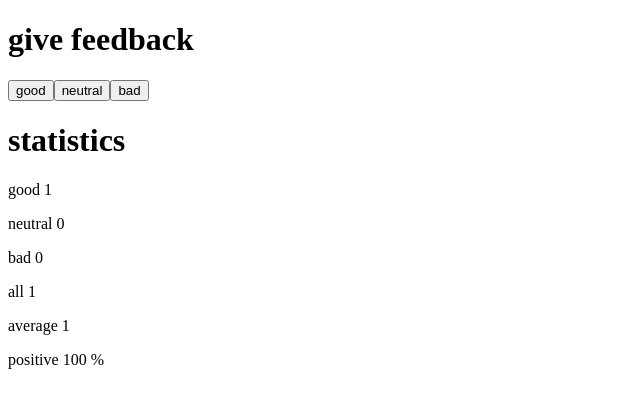
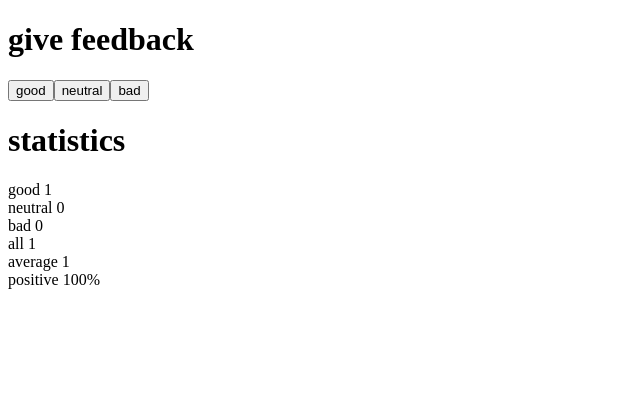
Before and after one commit to sinisaarinen/full-stack-open-exercises, a React (Create React App) app in the folder osa1/unicafe/unicafe/: page / in a window 1280 px wide. Both pictures are taken after a click on the button "good". Shown: the top 408 px of the page, without its empty margins (0-640 px from the left). Built offline with nearby package versions, Linux system fonts and the light colour scheme.

Commit message:
added exercise 1.10

```diff
--- a/osa1/unicafe/unicafe/src/index.js
+++ b/osa1/unicafe/unicafe/src/index.js
@@ -1,5 +1,13 @@
 import React, { useState } from 'react'
 import ReactDOM from 'react-dom'
+
+const StatisticLine = ({text, value}) => {
+  return (
+    <div>
+      {text} {value}
+    </div>
+  )
+  }
 
 const Statistics = ({good, neutral, bad}) => {
   if (good === 0 && neutral === 0 && bad === 0) {
@@ -7,15 +15,15 @@ const Statistics = ({good, neutral, bad}) => {
       <p>No feedback given</p>
     )
   }
- return (
-   <>
-  <p>good {good}</p>
-  <p>neutral {neutral}</p>
-  <p>bad {bad}</p>
-  <p>all {good+neutral+bad}</p>
-  <p>average {(good-bad)/(good+neutral+bad) || 0}</p>
-  <p>positive {100*good/(good+neutral+bad) || 0} %</p>
-  </>
+  return(
+    <div>
+      <StatisticLine text="good" value={good} />
+      <StatisticLine text="neutral" value={neutral} />
+      <StatisticLine text="bad" value={bad} />
+      <StatisticLine text="all" value={good+neutral+bad} />
+      <StatisticLine text="average" value={(good-bad)/(good+neutral+bad) || 0} />
+      <StatisticLine text="positive" value={`${100*good/(good+neutral+bad) || 0}%`} />
+    </div>
  )
 }
 
@@ -29,7 +37,6 @@ const Button = (props) => {
   }
 
 const App = () => {
-  // tallenna napit omaan tilaansa
   const [good, setGood] = useState(0)
   const [neutral, setNeutral] = useState(0)
   const [bad, setBad] = useState(0)
```
Also changed, not shown: 1 other file (tests, documents, lock files or other folders).
